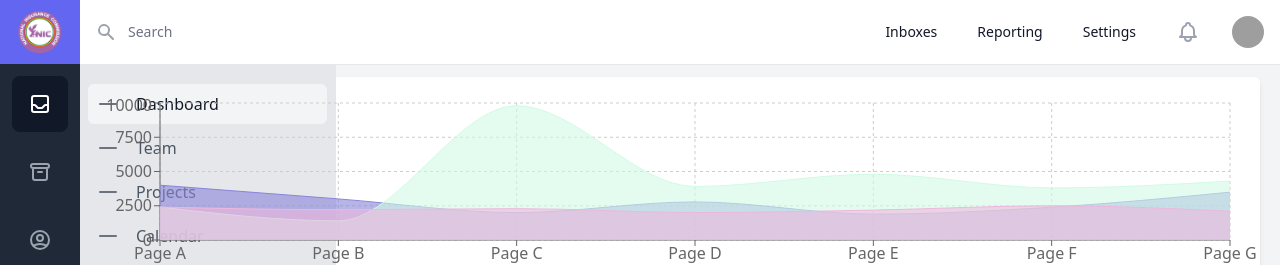
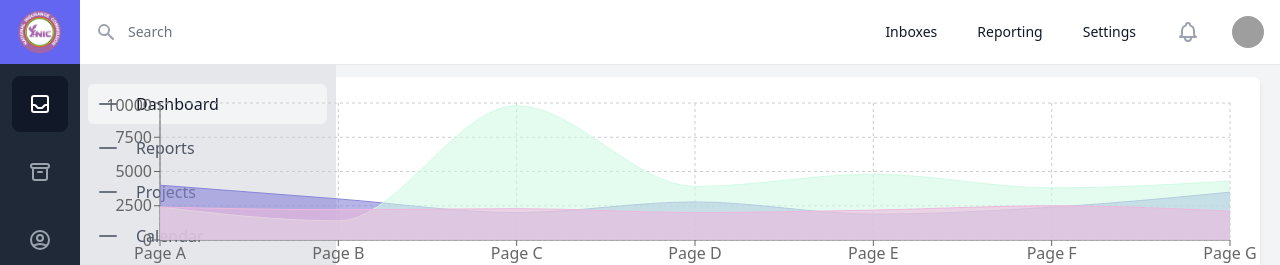
Before and after one commit to Khoby-790/template-nic, a React (Create React App) app: page / in a window 1280 px wide. Both pictures are taken after a click on the link "Open". Shown: the top 265 px of the page. Built offline with nearby package versions, Linux system fonts and the light colour scheme; grey boxes are pictures that could not be loaded.

Commit message:
--- Auto-Git Commit ---

```diff
--- a/src/layouts/SidebarSubMenu.tsx
+++ b/src/layouts/SidebarSubMenu.tsx
@@ -1,6 +1,7 @@
 /* eslint-disable jsx-a11y/anchor-is-valid */
 import React, { useRef } from 'react'
 import { useDispatch, useSelector } from 'react-redux'
+import { Link } from 'react-router-dom';
 import { Transition } from '../components';
 import { useOutsideClick } from '../hooks';
 import { CLOSE_SUB_MENU } from '../store/actionTypes';
@@ -33,7 +34,7 @@ const SidebarSubMenu = (props: Props) => {
                         {/* <!-- Your content --> */}
                         <nav className="mt-5 px-2 space-y-1">
                             {/* <!-- Current: "bg-gray-100 text-gray-900", Default: "text-gray-600 hover:bg-gray-50 hover:text-gray-900" --> */}
-                            <a href="#" className="bg-gray-100 text-gray-900 group flex items-center px-2 py-2 text-base font-medium rounded-md">
+                            <Link to="/" className="bg-gray-100 text-gray-900 group flex items-center px-2 py-2 text-base font-medium rounded-md">
                                 {/* <!-- Current: "text-gray-500", Default: "text-gray-400 group-hover:text-gray-500" --> */}
                                 {/* <!-- Heroicon name: outline/home --> */}
                                 <svg className="text-gray-500 mr-4 h-6 w-6" xmlns="http://www.w3.org/2000/svg" fill="none" viewBox="0 0 24 24" stroke="currentColor">
@@ -41,47 +42,47 @@ const SidebarSubMenu = (props: Props) => {
                                 </svg>
 
                             Dashboard
-                            </a>
+                            </Link>
 
-                            <a href="#" className="text-gray-600 hover:bg-gray-50 hover:text-gray-900 group flex items-center px-2 py-2 text-base font-medium rounded-md">
+                            <Link to="/reports" className="text-gray-600 hover:bg-gray-50 hover:text-gray-900 group flex items-center px-2 py-2 text-base font-medium rounded-md">
                                 {/* <!-- Heroicon name: outline/users --> */}
                                 <svg className="text-gray-500 mr-4 h-6 w-6" xmlns="http://www.w3.org/2000/svg" fill="none" viewBox="0 0 24 24" stroke="currentColor">
                                     <path strokeLinecap="round" strokeLinejoin="round" strokeWidth={2} d="M20 12H4" />
                                 </svg>
-                                Team
-                            </a>
+                                Reports
+                            </Link>
 
-                            <a href="#" className="text-gray-600 hover:bg-gray-50 hover:text-gray-900 group flex items-center px-2 py-2 text-base font-medium rounded-md">
+                            <Link to="/" className="text-gray-600 hover:bg-gray-50 hover:text-gray-900 group flex items-center px-2 py-2 text-base font-medium rounded-md">
                                 {/* <!-- Heroicon name: outline/folder --> */}
                                 <svg className="text-gray-500 mr-4 h-6 w-6" xmlns="http://www.w3.org/2000/svg" fill="none" viewBox="0 0 24 24" stroke="currentColor">
                                     <path strokeLinecap="round" strokeLinejoin="round" strokeWidth={2} d="M20 12H4" />
                                 </svg>
                             Projects
-                            </a>
+                            </Link>
 
-                            <a href="#" className="text-gray-600 hover:bg-gray-50 hover:text-gray-900 group flex items-center px-2 py-2 text-base font-medium rounded-md">
+                            <Link to="/" className="text-gray-600 hover:bg-gray-50 hover:text-gray-900 group flex items-center px-2 py-2 text-base font-medium rounded-md">
                                 {/* <!-- Heroicon name: outline/calendar --> */}
                                 <svg className="text-gray-500 mr-4 h-6 w-6" xmlns="http://www.w3.org/2000/svg" fill="none" viewBox="0 0 24 24" stroke="currentColor">
                                     <path strokeLinecap="round" strokeLinejoin="round" strokeWidth={2} d="M20 12H4" />
                                 </svg>
                               Calendar
-                            </a>
+                            </Link>
 
-                            <a href="#" className="text-gray-600 hover:bg-gray-50 hover:text-gray-900 group flex items-center px-2 py-2 text-base font-medium rounded-md">
+                            <Link to="/" className="text-gray-600 hover:bg-gray-50 hover:text-gray-900 group flex items-center px-2 py-2 text-base font-medium rounded-md">
                                 {/* <!-- Heroicon name: outline/inbox --> */}
                                 <svg className="text-gray-500 mr-4 h-6 w-6" xmlns="http://www.w3.org/2000/svg" fill="none" viewBox="0 0 24 24" stroke="currentColor">
                                     <path strokeLinecap="round" strokeLinejoin="round" strokeWidth={2} d="M20 12H4" />
                                 </svg>
                               Documents
-                            </a>
+                            </Link>
 
-                            <a href="#" className="text-gray-600 hover:bg-gray-50 hover:text-gray-900 group flex items-center px-2 py-2 text-base font-medium rounded-md">
+                            <Link to="/" className="text-gray-600 hover:bg-gray-50 hover:text-gray-900 group flex items-center px-2 py-2 text-base font-medium rounded-md">
                                 {/* <!-- Heroicon name: outline/chart-bar --> */}
                                 <svg className="text-gray-500 mr-4 h-6 w-6" xmlns="http://www.w3.org/2000/svg" fill="none" viewBox="0 0 24 24" stroke="currentColor">
                                     <path strokeLinecap="round" strokeLinejoin="round" strokeWidth={2} d="M20 12H4" />
                                 </svg>
                               Reports
-                            </a>
+                            </Link>
                         </nav>
                     </div>
                 </aside>
```
